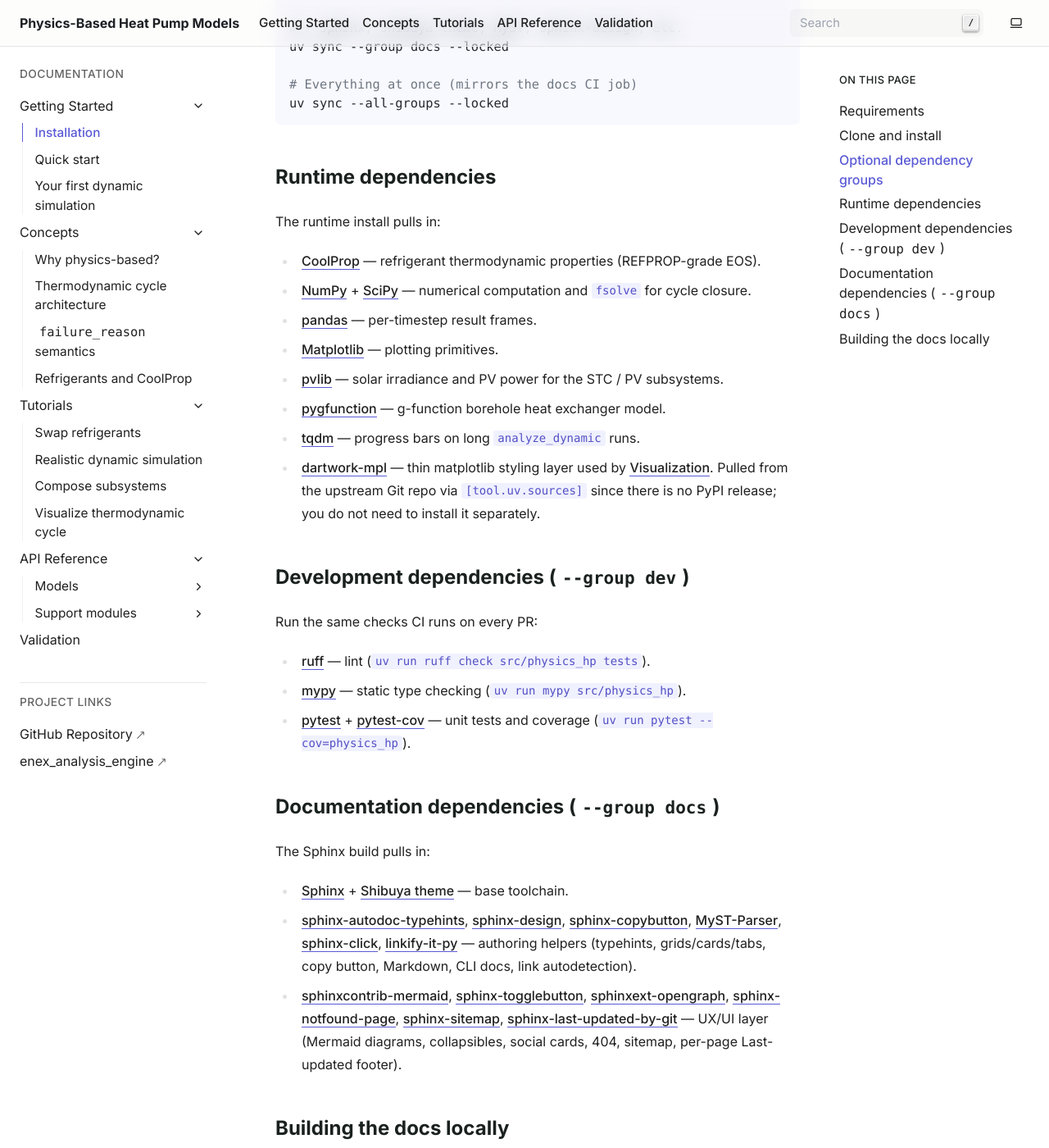
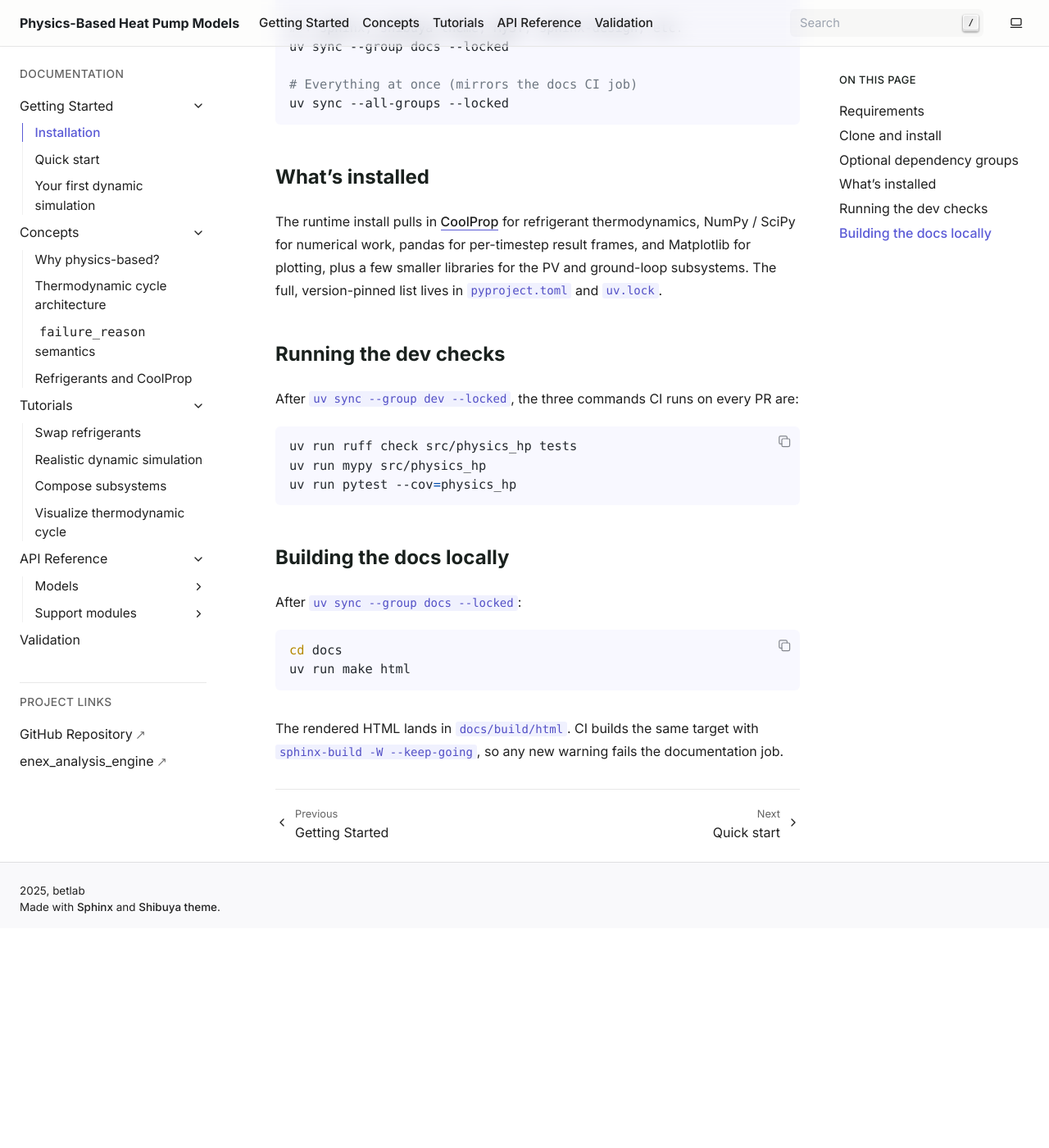
Before and after one commit to bet-lab/tmhp, a Sphinx documentation site: the page built from docs/source/getting-started/installation.rst, in a window 1280 px wide and 1400 px high, scrolled down 922 px. Shown: the whole window at 82% size. Built offline with Sphinx 7.4.7, drawn with Linux system fonts in a browser that asks for light colours; after the commit the page ends 2054 px from its top, so only the background shows below that.

Commit message:
docs: trim installation page — drop 23-package dependency catalogue (#137)
Runtime, dev, and docs sections each enumerated every package with
a link and a one-liner. None of this helps at install time — uv sync
installs from uv.lock, and pyproject.toml is the canonical source.

- Runtime deps → one paragraph naming the few that matter for
  orientation (CoolProp, NumPy/SciPy, pandas, Matplotlib) and
  pointing at pyproject.toml for the full list.
- Dev deps → keep only the three CI commands (ruff / mypy / pytest).
- Docs deps section → removed; --group docs is already documented
  under "Optional dependency groups" above, and "Building the docs
  locally" is unchanged.

Closes #136

```diff
--- a/docs/source/getting-started/installation.rst
+++ b/docs/source/getting-started/installation.rst
@@ -42,68 +42,27 @@ pollute the runtime install.
    # Everything at once (mirrors the docs CI job)
    uv sync --all-groups --locked
 
-Runtime dependencies
-====================
+What's installed
+================
 
-The runtime install pulls in:
+The runtime install pulls in `CoolProp <http://www.coolprop.org>`_
+for refrigerant thermodynamics, NumPy / SciPy for numerical work,
+pandas for per-timestep result frames, and Matplotlib for plotting,
+plus a few smaller libraries for the PV and ground-loop subsystems.
+The full, version-pinned list lives in ``pyproject.toml`` and
+``uv.lock``.
 
-- `CoolProp <http://www.coolprop.org>`_ — refrigerant thermodynamic
-  properties (REFPROP-grade EOS).
-- `NumPy <https://numpy.org>`_ + `SciPy <https://scipy.org>`_ —
-  numerical computation and ``fsolve`` for cycle closure.
-- `pandas <https://pandas.pydata.org>`_ — per-timestep result frames.
-- `Matplotlib <https://matplotlib.org>`_ — plotting primitives.
-- `pvlib <https://pvlib-python.readthedocs.io>`_ — solar irradiance
-  and PV power for the STC / PV subsystems.
-- `pygfunction <https://github.com/MassimoCimmino/pygfunction>`_ —
-  g-function borehole heat exchanger model.
-- `tqdm <https://tqdm.github.io>`_ — progress bars on long
-  ``analyze_dynamic`` runs.
-- `dartwork-mpl <https://github.com/dartworklabs/dartwork-mpl>`_ —
-  thin matplotlib styling layer used by
-  :doc:`../api/support/visualization`. Pulled from the upstream Git
-  repo via ``[tool.uv.sources]`` since there is no PyPI release; you
-  do not need to install it separately.
+Running the dev checks
+======================
 
-Development dependencies (``--group dev``)
-==========================================
+After ``uv sync --group dev --locked``, the three commands CI runs
+on every PR are:
 
-Run the same checks CI runs on every PR:
+.. code-block:: bash
 
-- `ruff <https://docs.astral.sh/ruff>`_ — lint
-  (``uv run ruff check src/physics_hp tests``).
-- `mypy <https://mypy.readthedocs.io>`_ — static type checking
-  (``uv run mypy src/physics_hp``).
-- `pytest <https://docs.pytest.org>`_ +
-  `pytest-cov <https://pytest-cov.readthedocs.io>`_ — unit tests and
-  coverage (``uv run pytest --cov=physics_hp``).
-
-Documentation dependencies (``--group docs``)
-=============================================
-
-The Sphinx build pulls in:
-
-- `Sphinx <https://www.sphinx-doc.org>`_ +
-  `Shibuya theme <https://shibuya.lepture.com>`_ — base toolchain.
-- `sphinx-autodoc-typehints
-  <https://github.com/tox-dev/sphinx-autodoc-typehints>`_,
-  `sphinx-design <https://sphinx-design.readthedocs.io>`_,
-  `sphinx-copybutton <https://sphinx-copybutton.readthedocs.io>`_,
-  `MyST-Parser <https://myst-parser.readthedocs.io>`_,
-  `sphinx-click <https://sphinx-click.readthedocs.io>`_,
-  `linkify-it-py <https://github.com/tsutsu3/linkify-it-py>`_ —
-  authoring helpers (typehints, grids/cards/tabs, copy button,
-  Markdown, CLI docs, link autodetection).
-- `sphinxcontrib-mermaid
-  <https://github.com/mgaitan/sphinxcontrib-mermaid>`_,
-  `sphinx-togglebutton <https://sphinx-togglebutton.readthedocs.io>`_,
-  `sphinxext-opengraph <https://github.com/sphinx-doc/sphinxext-opengraph>`_,
-  `sphinx-notfound-page <https://sphinx-notfound-page.readthedocs.io>`_,
-  `sphinx-sitemap <https://sphinx-sitemap.readthedocs.io>`_,
-  `sphinx-last-updated-by-git
-  <https://github.com/mgeier/sphinx-last-updated-by-git>`_ —
-  UX/UI layer (Mermaid diagrams, collapsibles, social cards, 404,
-  sitemap, per-page Last-updated footer).
+   uv run ruff check src/physics_hp tests
+   uv run mypy src/physics_hp
+   uv run pytest --cov=physics_hp
 
 Building the docs locally
 =========================
@@ -115,6 +74,6 @@ After ``uv sync --group docs --locked``:
    cd docs
    uv run make html
 
-The rendered HTML lands in ``docs/build/html``. CI builds the same target
-with ``sphinx-build -W --keep-going``, so any new warning fails the
-documentation job.
+The rendered HTML lands in ``docs/build/html``. CI builds the same
+target with ``sphinx-build -W --keep-going``, so any new warning
+fails the documentation job.
```
